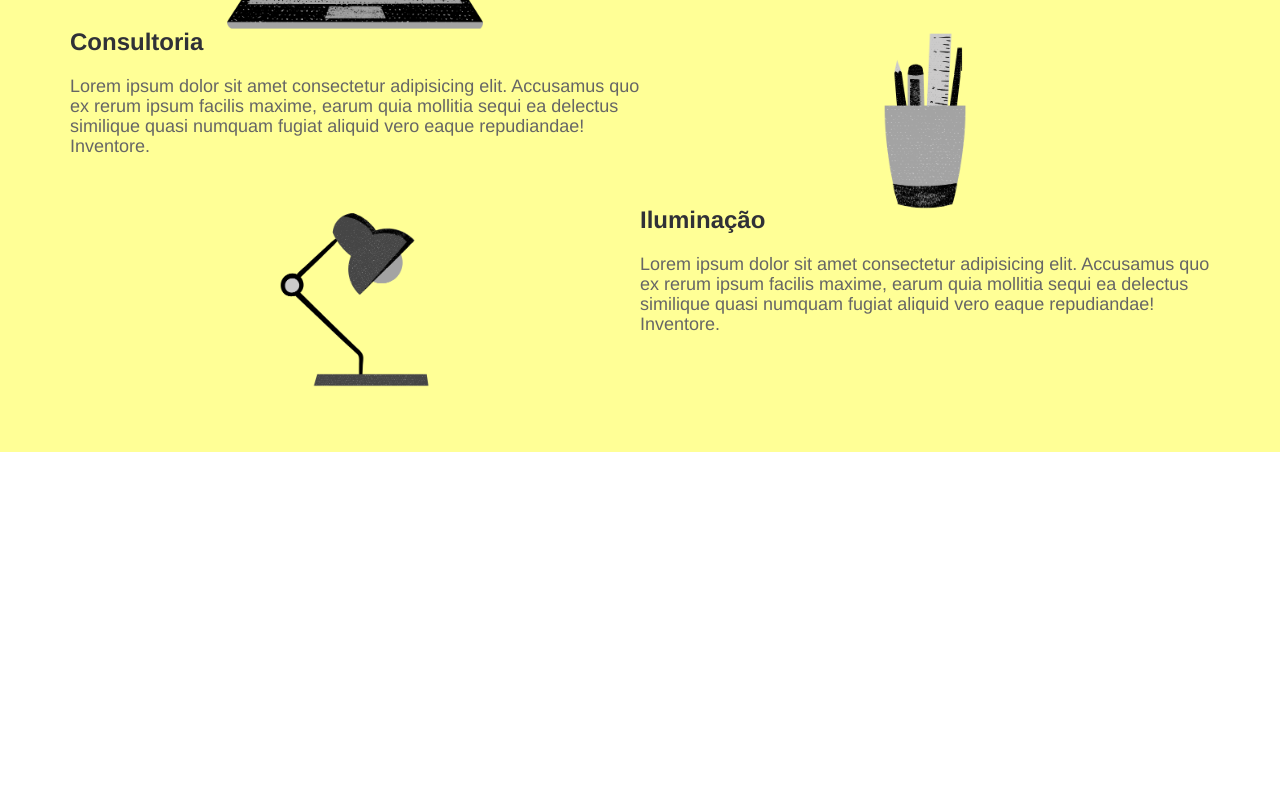
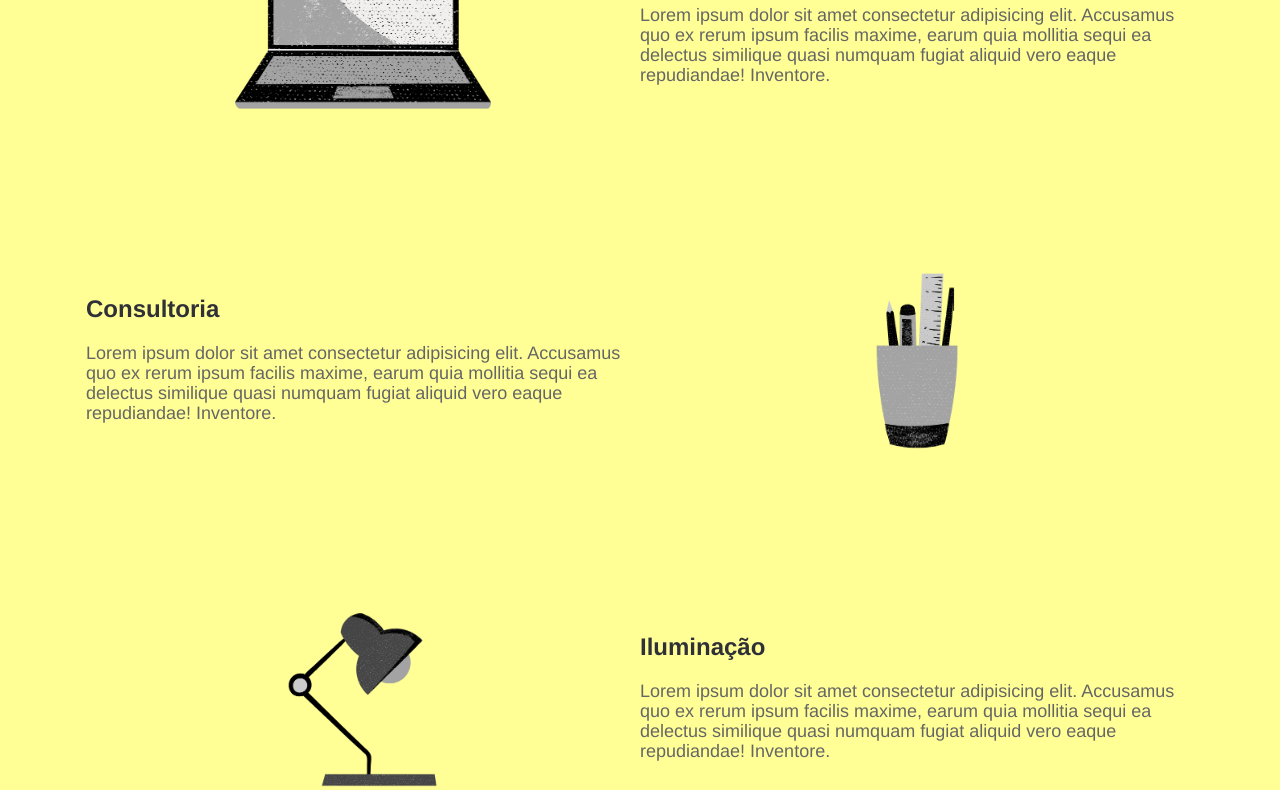
Before and after one commit to Bujira/flexbox-landing-page, a plain HTML site: page index.html in a window 1280 px wide. Shown: the part 706-1496 px from the top of the page. Before the commit the page ends 1158 px from the top, so only its background shows below. Drawn offline with Linux system fonts and the light colour scheme.

Commit message:
commit 8: adjusting media objects

```diff
--- a/css/style.css
+++ b/css/style.css
@@ -104,6 +104,8 @@ header {
 
 .media-object {
     display: flex;
+    align-items: center;
+    padding: 4rem 1rem;
 }
 
 .icon-left, .icon-right {
@@ -119,14 +121,17 @@ header {
 .icon-1 {
     width: 256px;
     height: 178px;
+    padding: 1rem 0;
 }
 
 .icon-2 {
     height: 178px;
+    padding: 1rem 0;
 }
 
 .icon-3 {
     height: 178px;
+    padding: 1rem 0;
 }
 
 .blurb-wrapper-right, .blurb-wrapper-left {
--- a/index.html
+++ b/index.html
@@ -58,7 +58,7 @@
             </div>
             <div class="media-object middle">
                 <div class="icon-right">
-                    <img class="icon-2" src="./assets/media2.png" alt="Image 1">
+                    <img class="icon-2" src="./assets/media2.png" alt="Image 2">
                 </div>
                 <div class="blurb-wrapper-left">
                     <h3 class="blurb-header">Consultoria</h3>
@@ -71,7 +71,7 @@
             </div>
             <div class="media-object">
                 <div class="icon-left">
-                    <img class="icon-3" src="./assets/media3.png" alt="Image 1">
+                    <img class="icon-3" src="./assets/media3.png" alt="Image 3">
                 </div>
                 <div class="blurb-wrapper-right">
                     <h3 class="blurb-header">Iluminação</h3>
```
